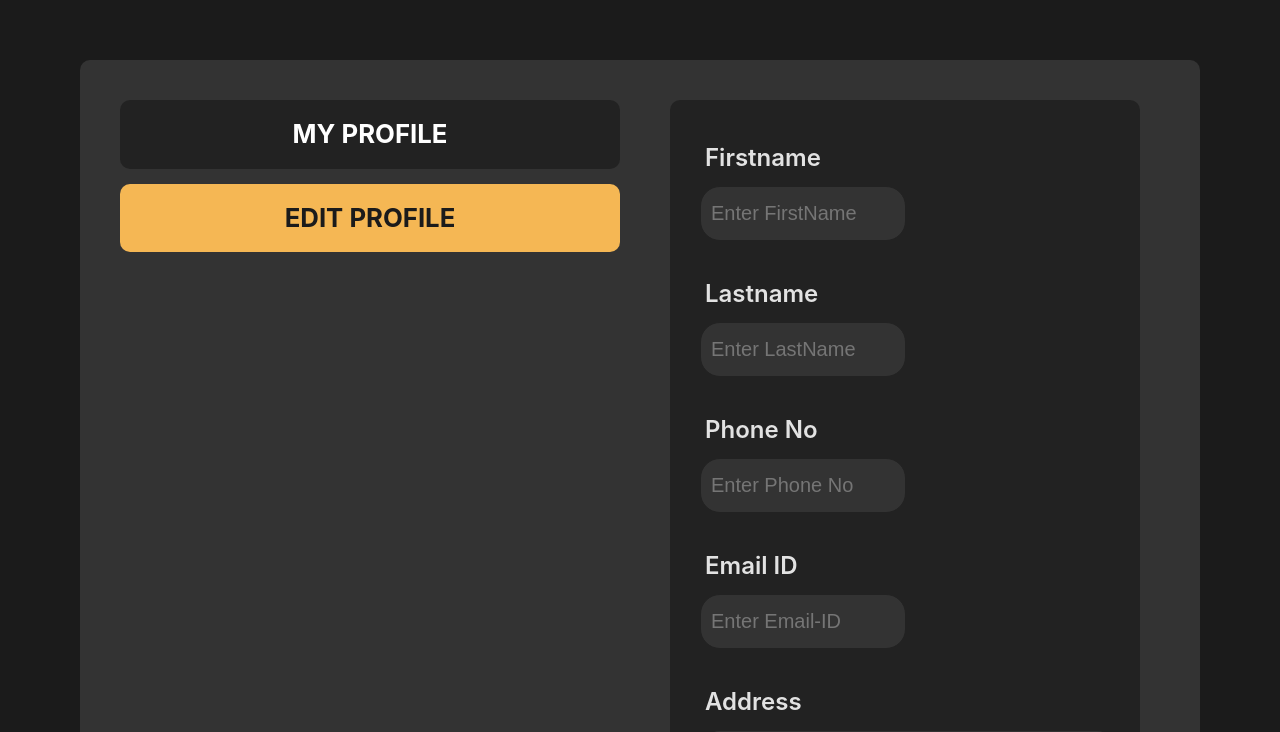
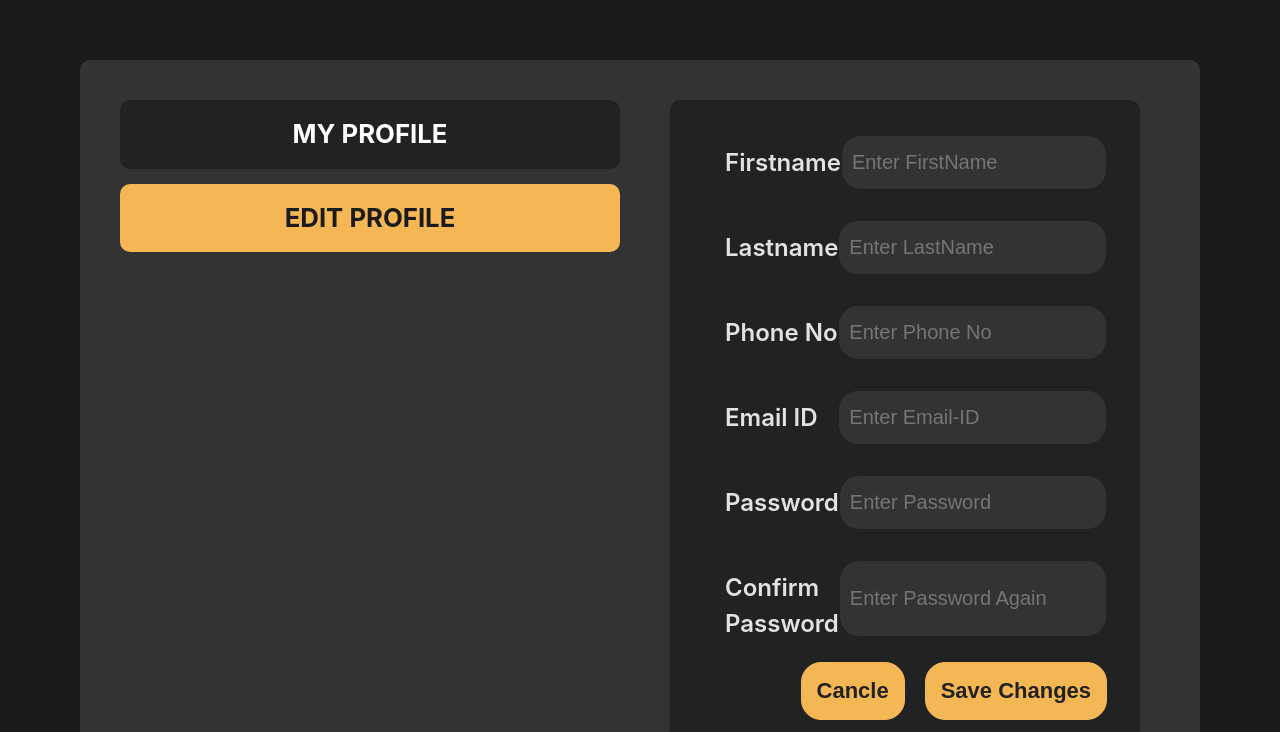
Before and after one commit to ShubhamPatel8734/CarEase-Car_Rental_Service-MARN, a React (Vite) app in the folder frontend/: page /dashboard/profile/edit in a window 1280 px wide. Shown: the part 620-1352 px from the top of the page. Built offline with nearby package versions, Linux system fonts and the light colour scheme.

Commit message:
Edit Profile Updated

```diff
--- a/frontend/src/user-components/EditProfile.css
+++ b/frontend/src/user-components/EditProfile.css
@@ -6,33 +6,36 @@
 .Editprofile-body form{
     width: 100%;
     display: flex;
-    flex-direction: row;
+    flex-direction: column;
     flex-wrap: wrap;
-    align-items: left;
+    align-items: center;
     /* border: 1px solid red; */
 }
 
 .Editprofile-body .Editprofile-body-row{
     display: flex;
-    flex-direction: column;
+    flex-direction: row;
     align-items: left;
     justify-content: left;
-    width: 48%;
+    width: 90%;
     margin-left: 10px;
 }
 
 .Editprofile-body-row .Editprofile-label,
 .Editprofile-body-row-area .Editprofile-label{
+    width: 40%;
+    text-align: left;
     font-size: 24px;
     font-weight: 600;
     padding-left: 5px;
-    margin-top: 20px;
+    margin-top: 25px;
     margin-bottom: 10px;
 }
 
 .Editprofile-body-row .Editprofile-textbox,
 .Editprofile-body-row-area .Editprofile-textarea{
     font-size: 20px;
+    width: 90%;
     padding: 15px 10px;
     color: #f5b754;
     border-radius: 20px;
@@ -40,7 +43,7 @@
     border: 1px solid #222;
     outline: none;
     user-select:contain;
-    margin-bottom: 15px;
+    margin: 15px 0;
 }
 
 .Editprofile-body-row-area{
--- a/frontend/src/user-components/EditProfile.jsx
+++ b/frontend/src/user-components/EditProfile.jsx
@@ -21,14 +21,22 @@ const EditProfile = () => {
           <label htmlFor="email" className='Editprofile-label'>Email ID</label>
           <input type="email" id="email" name="email" className='Editprofile-textbox' required  placeholder='Enter Email-ID' />
         </div>
-        <div className='Editprofile-body-row-area'>
+        <div className='Editprofile-body-row'>
+          <label htmlFor="password" className='Editprofile-label'>Password</label>
+          <input type="password" id="password" name="password" className='Editprofile-textbox' required  placeholder='Enter Password' />
+        </div>
+        <div className='Editprofile-body-row'>
+          <label htmlFor="confirm_password" className='Editprofile-label'>Confirm Password</label>
+          <input type="password" id="confirm_password" name="confirm_password" className='Editprofile-textbox' required  placeholder='Enter Password Again' />
+        </div>
+        {/* <div className='Editprofile-body-row-area'>
           <label htmlFor='address' className='Editprofile-label'>Address</label>
           <textarea id='address' name='address' className='Editprofile-textarea' rows='5' placeholder='Enter Address'></textarea>
         </div>
-        {/* <div className='Editprofile-body-row'>
+        <div className='Editprofile-body-row'>
           <label htmlFor='country' className='Editprofile-label'>Country</label>
           <input type="text" id="country" name="country" className='Editprofile-textbox' required  placeholder='Enter Country' />
-        </div> */}
+        </div>
         <div className='Editprofile-body-row'>
           <label htmlFor='state' className='Editprofile-label'>State</label>
           <input type="text" id="state" name="state" className='Editprofile-textbox' required  placeholder='Enter State'/>
@@ -40,7 +48,7 @@ const EditProfile = () => {
         <div className='Editprofile-body-row'>
           <label htmlFor='pincode' className='Editprofile-label'>Pincode</label>
           <input type="text" id="pincode" name="pincode" className='Editprofile-textbox' required  placeholder='Enter PinCode'/>
-        </div>
+        </div> */}
         <div className='Editprofile-body-row-btn'>
           <button type='reset' id='reset-btn' className='Editprofile-btn'>Cancle</button>
           <button type='submit' id='edit-btn' className='Editprofile-btn'>Save Changes</button>
--- a/frontend/src/user-components/PageTitle.css
+++ b/frontend/src/user-components/PageTitle.css
@@ -1,5 +1,5 @@
 .PageTitle-container{
-    background-color: rgba(0, 0, 0, 0.6);
+    background-color: rgba(0, 0, 0, 0.7);
     color: #fff;
     min-height: 50vh;
     width: 100%;
```
